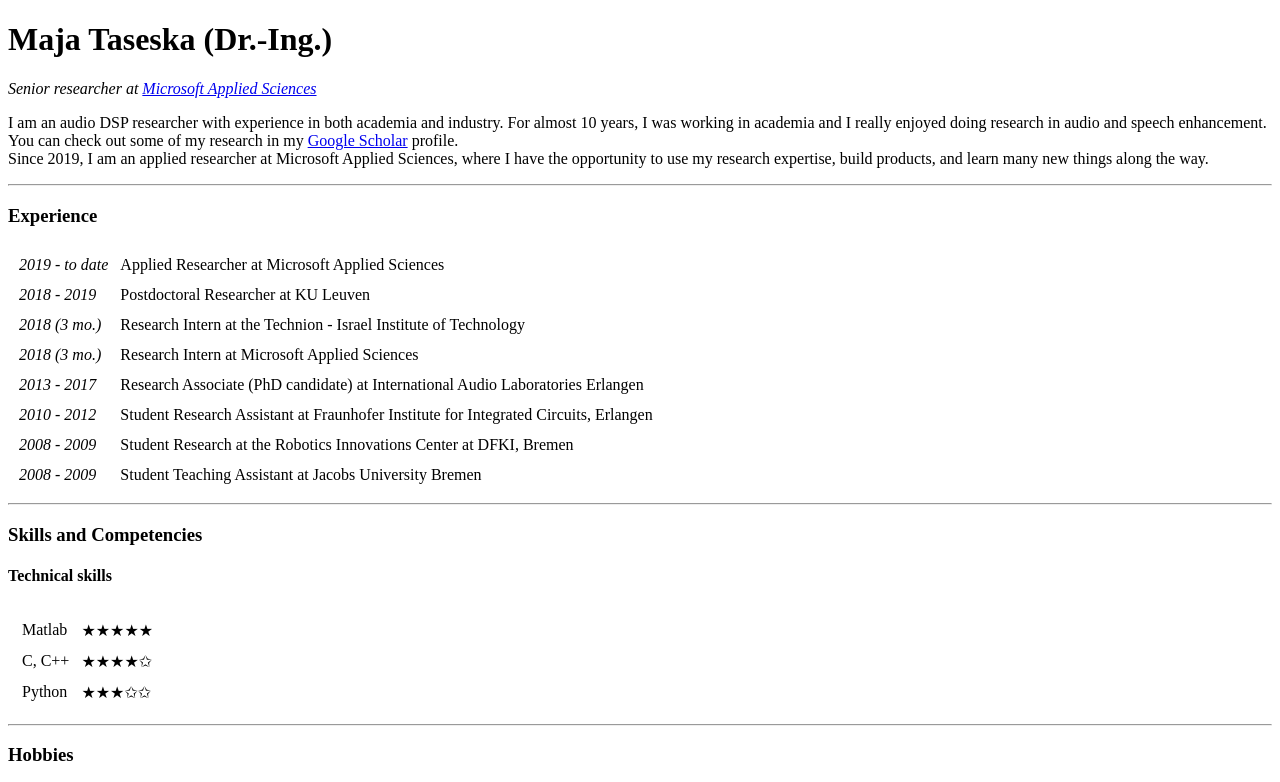
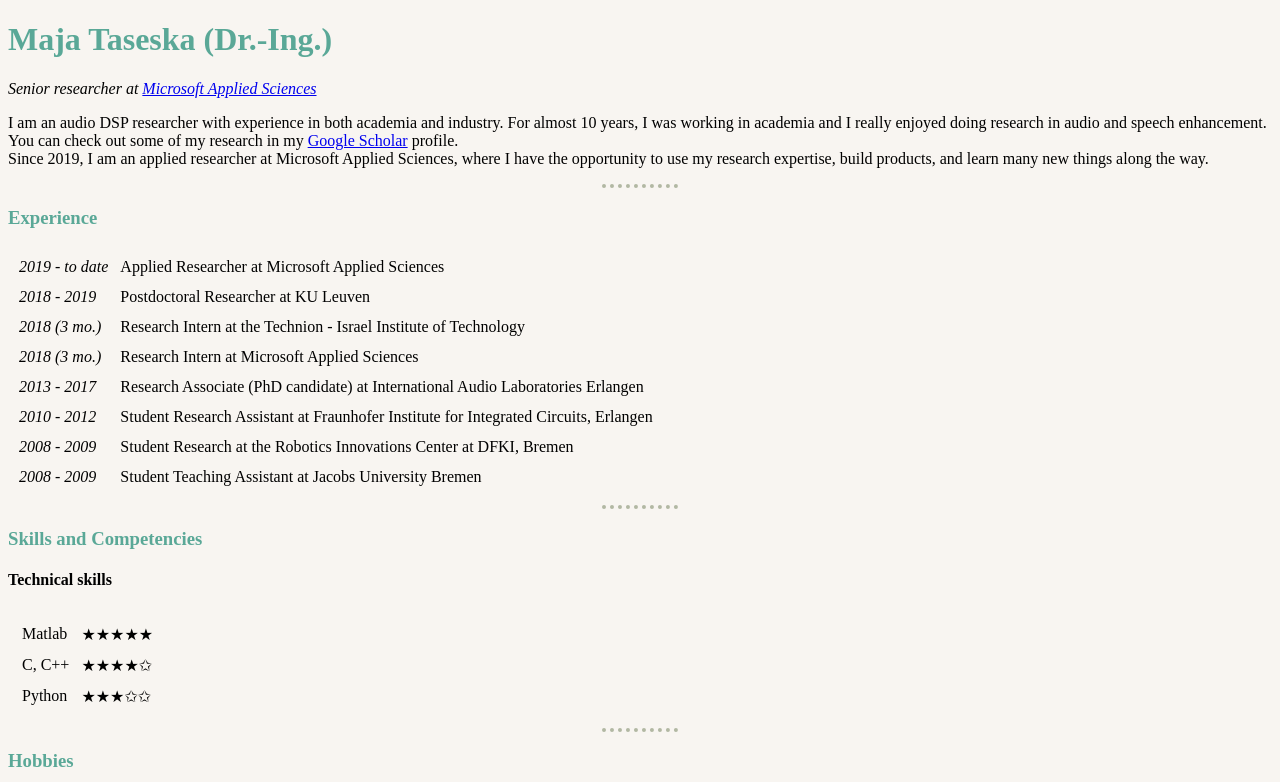
Before and after one commit to maj4e/cv, a plain HTML site: page index.html in a window 1280 px wide. Shown: the top 782 px of the page. Drawn offline with Linux system fonts and the light colour scheme.

Commit message:
First CSS stuff

```diff
--- /dev/null
+++ b/css/styles.css
@@ -0,0 +1,18 @@
+body {
+  background-color: #f8f5f1
+}
+
+hr {
+  border-style: dotted none none none;
+  border-color: #b2b8a3;
+  width: 6%;
+  border-width: 4px;
+}
+
+h1 {
+  color: #5aa897
+}
+
+h3 {
+  color: #5aa897
+}
--- a/index.html
+++ b/index.html
@@ -4,6 +4,7 @@
 <head>
   <meta charset="utf-8">
   <title>Maja's personal site</title>
+  <link rel="stylesheet" href="css/styles.css">
 </head>
 
 <body>
```
